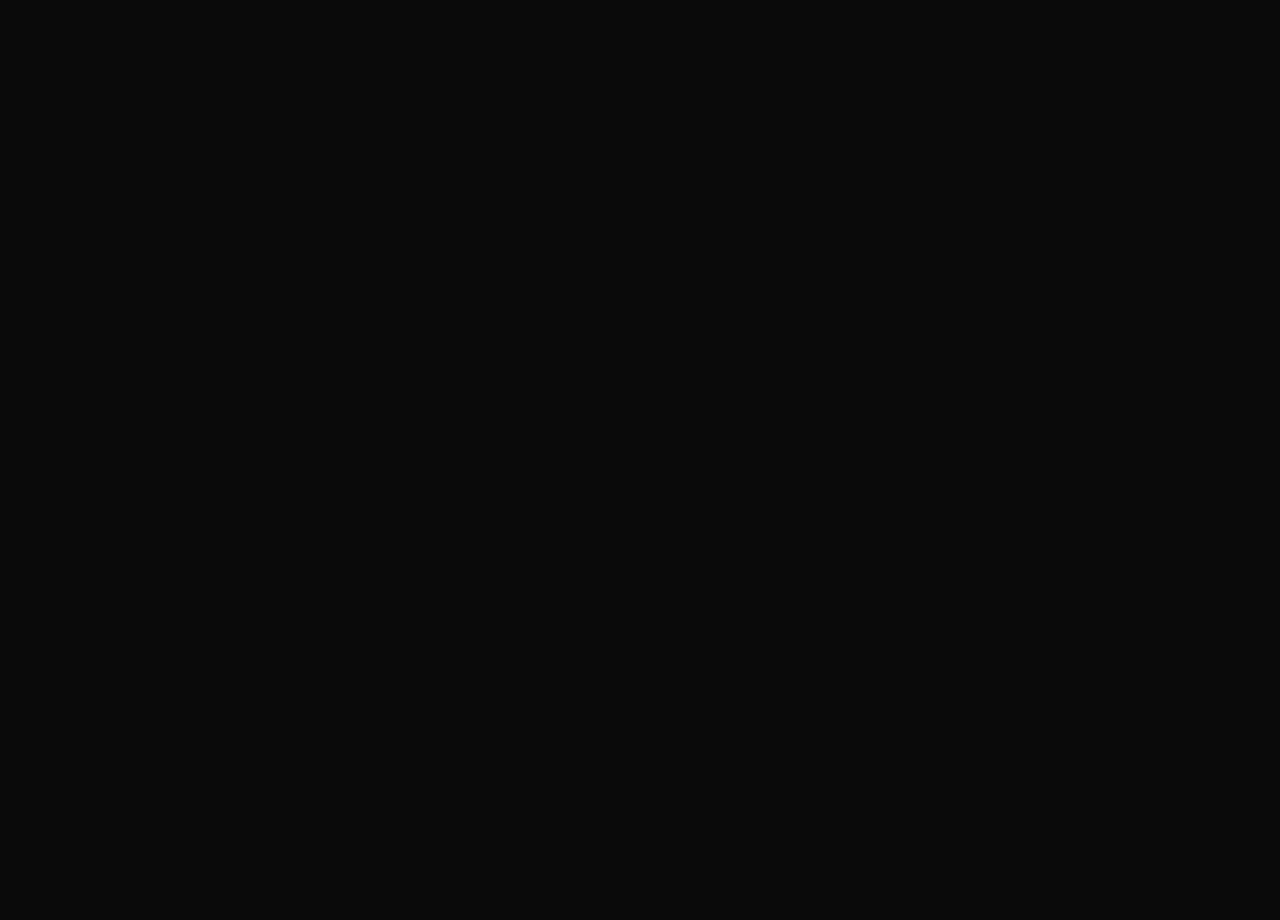
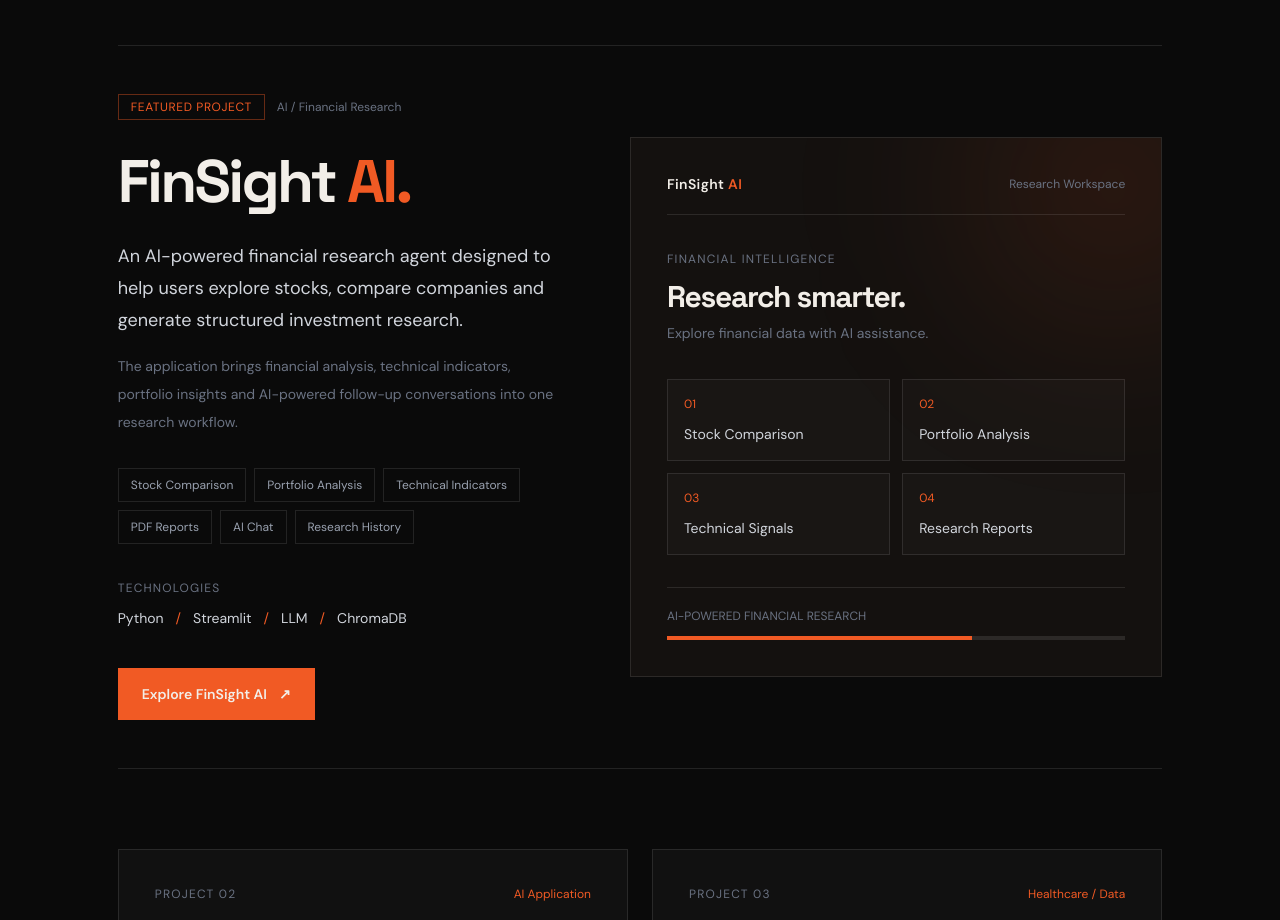
Before and after one commit to aknidhi/aman-portfolio, a Next.js app: page / in a window 1280 px wide. Shown: the part 1880-2800 px from the top of the page. Before the commit the page ends 1577 px from the top, so only its background shows below. Built offline with nearby package versions, Linux system fonts and the light colour scheme.

Commit message:
feat: add featured projects showcase

```diff
--- a/src/app/page.tsx
+++ b/src/app/page.tsx
@@ -217,6 +217,235 @@ export default function Home() {
 </section>
 
 
+
+{/* Projects Section */}
+<section
+  id="projects"
+  className="border-t border-white/10 px-6 py-28 md:px-16"
+>
+  <div className="page-container">
+
+    {/* Section Heading */}
+    <div className="mb-20">
+      <p className="mb-5 text-sm uppercase tracking-[0.3em] text-[#F15A24]">
+        02 / Selected Work
+      </p>
+
+      <div className="flex flex-col justify-between gap-6 md:flex-row md:items-end">
+        <h2 className="max-w-3xl text-5xl font-bold leading-tight md:text-7xl">
+          Ideas turned into
+          <span className="text-[#F15A24]"> reality.</span>
+        </h2>
+
+        <p className="max-w-sm text-base leading-7 text-gray-400">
+          A collection of projects exploring data, machine learning,
+          artificial intelligence and practical problem-solving.
+        </p>
+      </div>
+    </div>
+
+    {/* Featured Project */}
+    <div className="editorial-grid border-y border-white/10 py-12">
+
+      {/* Featured Project Information */}
+      <div className="editorial-left">
+        <div className="mb-8 flex flex-wrap items-center gap-3">
+          <span className="border border-[#F15A24]/40 px-3 py-1 text-xs uppercase tracking-wider text-[#F15A24]">
+            Featured Project
+          </span>
+          <span className="text-xs text-gray-500">
+            AI / Financial Research
+          </span>
+        </div>
+
+        <h3 className="text-4xl font-bold md:text-6xl">
+          FinSight <span className="text-[#F15A24]">AI.</span>
+        </h3>
+
+        <p className="mt-7 text-lg leading-8 text-gray-300">
+          An AI-powered financial research agent designed to help
+          users explore stocks, compare companies and generate
+          structured investment research.
+        </p>
+
+        <p className="mt-4 text-sm leading-7 text-gray-500">
+          The application brings financial analysis, technical
+          indicators, portfolio insights and AI-powered follow-up
+          conversations into one research workflow.
+        </p>
+
+        {/* Features */}
+        <div className="mt-8 flex flex-wrap gap-2">
+          {[
+            "Stock Comparison",
+            "Portfolio Analysis",
+            "Technical Indicators",
+            "PDF Reports",
+            "AI Chat",
+            "Research History",
+          ].map((feature) => (
+            <span
+              key={feature}
+              className="border border-white/10 px-3 py-2 text-xs text-gray-400"
+            >
+              {feature}
+            </span>
+          ))}
+        </div>
+
+        {/* Technology Stack */}
+        <div className="mt-9">
+          <p className="mb-3 text-xs uppercase tracking-widest text-gray-500">
+            Technologies
+          </p>
+
+          <div className="flex flex-wrap gap-3 text-sm text-gray-300">
+            <span>Python</span>
+            <span className="text-[#F15A24]">/</span>
+            <span>Streamlit</span>
+            <span className="text-[#F15A24]">/</span>
+            <span>LLM</span>
+            <span className="text-[#F15A24]">/</span>
+            <span>ChromaDB</span>
+          </div>
+        </div>
+
+        <div className="mt-10">
+          <a
+            href="https://finresearch-ai.streamlit.app/"
+            target="_blank"
+            rel="noreferrer"
+            className="inline-flex items-center gap-3 bg-[#F15A24] px-6 py-4 text-sm font-semibold text-white transition hover:bg-[#d94b19]"
+          >
+            Explore FinSight AI <span>↗</span>
+          </a>
+        </div>
+      </div>
+
+      {/* Featured Project Visual */}
+      <div className="editorial-right">
+        <div className="relative min-h-[360px] overflow-hidden border border-white/10 bg-[#14110F] p-6 md:min-h-[460px] md:p-9">
+
+          <div className="absolute -right-20 -top-20 h-64 w-64 rounded-full bg-[#F15A24]/15 blur-[100px]" />
+
+          <div className="relative">
+            <div className="flex items-center justify-between border-b border-white/10 pb-5">
+              <span className="text-sm font-semibold tracking-wide">
+                FinSight <span className="text-[#F15A24]">AI</span>
+              </span>
+              <span className="text-xs text-gray-500">
+                Research Workspace
+              </span>
+            </div>
+
+            <div className="mt-9">
+              <p className="text-xs uppercase tracking-widest text-gray-500">
+                Financial Intelligence
+              </p>
+
+              <h4 className="mt-3 text-3xl font-bold">
+                Research smarter.
+              </h4>
+
+              <p className="mt-2 text-sm text-gray-500">
+                Explore financial data with AI assistance.
+              </p>
+            </div>
+
+            <div className="mt-9 grid grid-cols-2 gap-3">
+              {[
+                ["01", "Stock Comparison"],
+                ["02", "Portfolio Analysis"],
+                ["03", "Technical Signals"],
+                ["04", "Research Reports"],
+              ].map(([number, label]) => (
+                <div
+                  key={number}
+                  className="border border-white/10 bg-white/[0.02] p-4"
+                >
+                  <p className="text-xs text-[#F15A24]">{number}</p>
+                  <p className="mt-3 text-sm text-gray-300">{label}</p>
+                </div>
+              ))}
+            </div>
+
+            <div className="mt-8 border-t border-white/10 pt-5">
+              <p className="text-xs text-gray-500">
+                AI-POWERED FINANCIAL RESEARCH
+              </p>
+              <div className="mt-3 h-1 w-full bg-white/10">
+                <div className="h-1 w-2/3 bg-[#F15A24]" />
+              </div>
+            </div>
+          </div>
+        </div>
+      </div>
+    </div>
+
+    {/* Other Projects */}
+    <div className="mt-20 grid gap-6 md:grid-cols-2">
+
+      {/* Janvoice AI */}
+      <article className="group border border-white/10 bg-[#111111] p-7 transition hover:border-[#F15A24]/50 md:p-9">
+        <div className="flex items-center justify-between">
+          <span className="text-xs uppercase tracking-widest text-gray-500">
+            Project 02
+          </span>
+          <span className="text-xs text-[#F15A24]">
+            AI Application
+          </span>
+        </div>
+
+        <h3 className="mt-12 text-3xl font-bold">
+          Janvoice <span className="text-[#F15A24]">AI.</span>
+        </h3>
+
+        <p className="mt-5 text-sm leading-7 text-gray-400">
+          An AI project currently being documented for its
+          portfolio case study.
+        </p>
+
+        <div className="mt-12 border-t border-white/10 pt-5">
+          <span className="text-sm text-gray-500 transition group-hover:text-[#F15A24]">
+            Case study coming soon ↗
+          </span>
+        </div>
+      </article>
+
+      {/* CareFlow */}
+      <article className="group border border-white/10 bg-[#111111] p-7 transition hover:border-[#F15A24]/50 md:p-9">
+        <div className="flex items-center justify-between">
+          <span className="text-xs uppercase tracking-widest text-gray-500">
+            Project 03
+          </span>
+          <span className="text-xs text-[#F15A24]">
+            Healthcare / Data
+          </span>
+        </div>
+
+        <h3 className="mt-12 text-3xl font-bold">
+          Care<span className="text-[#F15A24]">Flow.</span>
+        </h3>
+
+        <p className="mt-5 text-sm leading-7 text-gray-400">
+          A collaborative healthcare project exploring sepsis
+          event data and data-driven approaches to healthcare.
+        </p>
+
+        <div className="mt-12 border-t border-white/10 pt-5">
+          <span className="text-sm text-gray-500 transition group-hover:text-[#F15A24]">
+            Case study coming soon ↗
+          </span>
+        </div>
+      </article>
+
+    </div>
+
+  </div>
+</section>
+
+
+
       {/* Footer */}
       <footer className="border-t border-white/10 px-6 py-6 text-center text-xs text-gray-600 md:px-16">
         © 2026 Aman Nidhi. All rights reserved.
```
